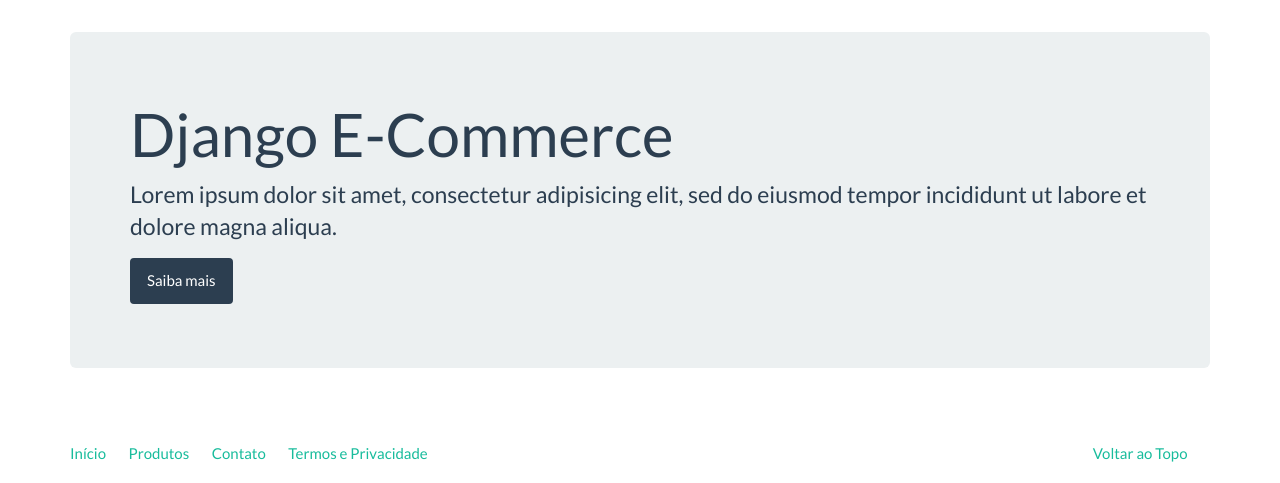
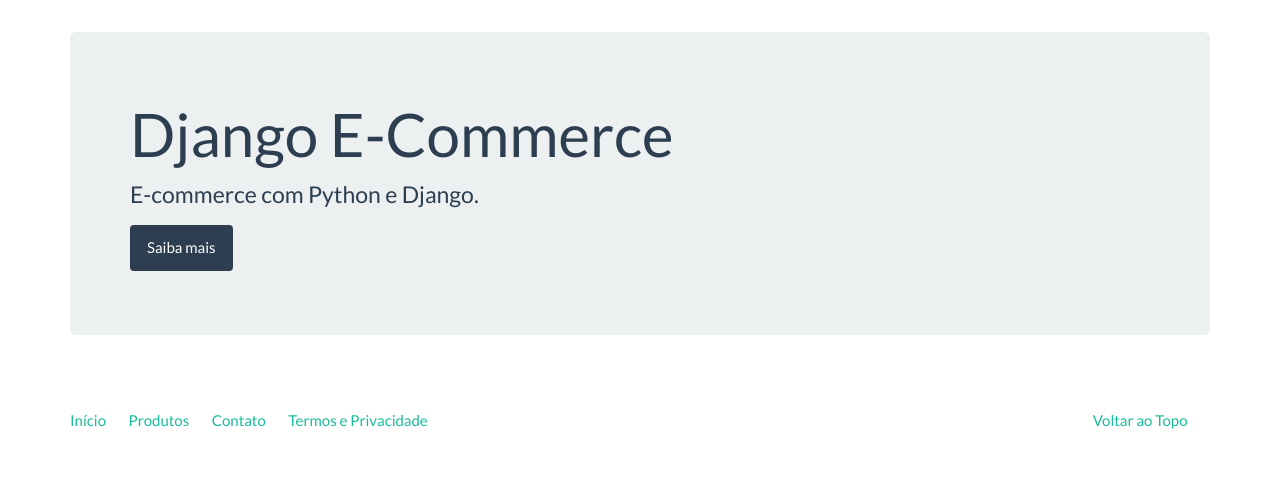
Before and after one commit to LucasBortolazzo/DjangoEcommerce, a Django app: page / in a window 1280 px wide. Shown: the part 60-543 px from the top of the page. Run offline with Django 3.2, Linux system fonts and the light colour scheme; data comes from the database, SQL or seed files in the repository; both versions use the stored data as it was after the commit; some libraries are stand-ins or nearby versions.

Commit message:
added prints

```diff
--- a/core/templates/index.html
+++ b/core/templates/index.html
@@ -3,7 +3,7 @@
 {% block container %}
 <div class="jumbotron page-header">
   <h1>Django E-Commerce</h1>
-  <p>Lorem ipsum dolor sit amet, consectetur adipisicing elit, sed do eiusmod tempor incididunt ut labore et dolore magna aliqua.</p>
+  <p>E-commerce com Python e Django.</p>
   <p><a class="btn btn-primary">Saiba mais</a></p>
 </div>
 {% endblock %}
```
Also changed, not shown: README.md, accounts/migrations/0002_user_email.py (added), db.sqlite3, prints/AdministraçãoDjango.PNG (added), prints/Calcas.PNG (added), prints/PaginaPrincipal.PNG (added).
